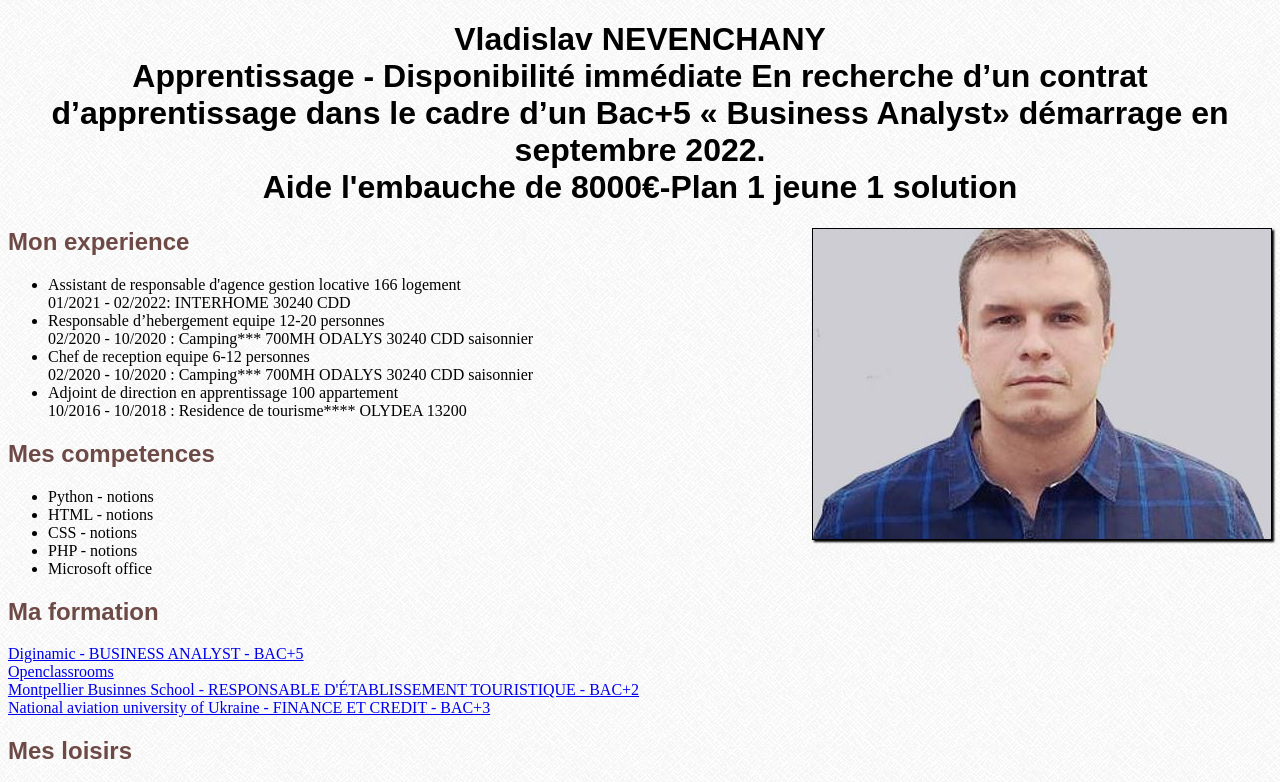
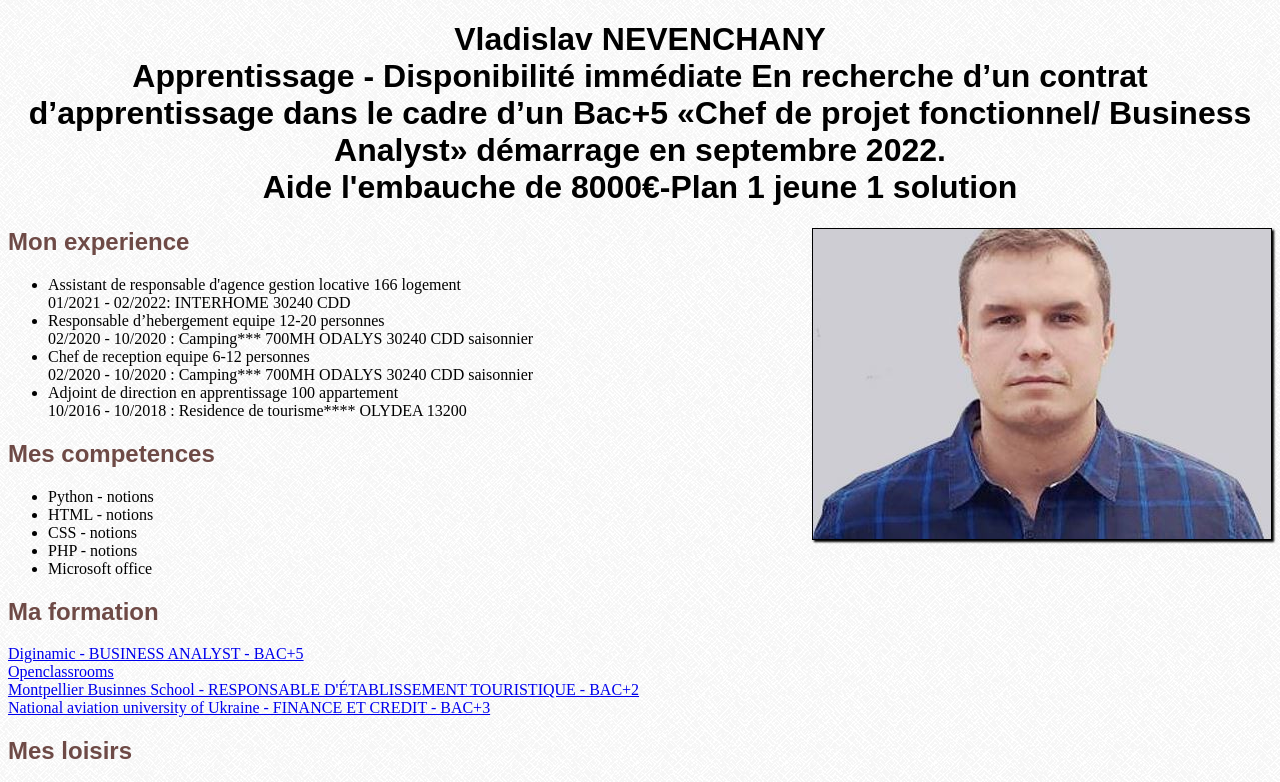
Before and after one commit to vneven/CV, a plain HTML site: page index.html in a window 1280 px wide. Shown: the top 782 px of the page. Drawn offline with Linux system fonts and the light colour scheme; a web font is replaced by a local one.

Commit message:
Update index.html

```diff
--- a/index.html
+++ b/index.html
@@ -10,7 +10,8 @@
 		<h1>Vladislav NEVENCHANY<br>
 		Apprentissage - Disponibilité immédiate
 En recherche d’un contrat d’apprentissage dans
-le cadre d’un Bac+5 « Business Analyst»
+le cadre d’un Bac+5 «Chef de projet fonctionnel/
+Business Analyst»
 démarrage en septembre 2022.<br>
 Aide l'embauche de 8000€-Plan 1 jeune 1 solution
 
```
